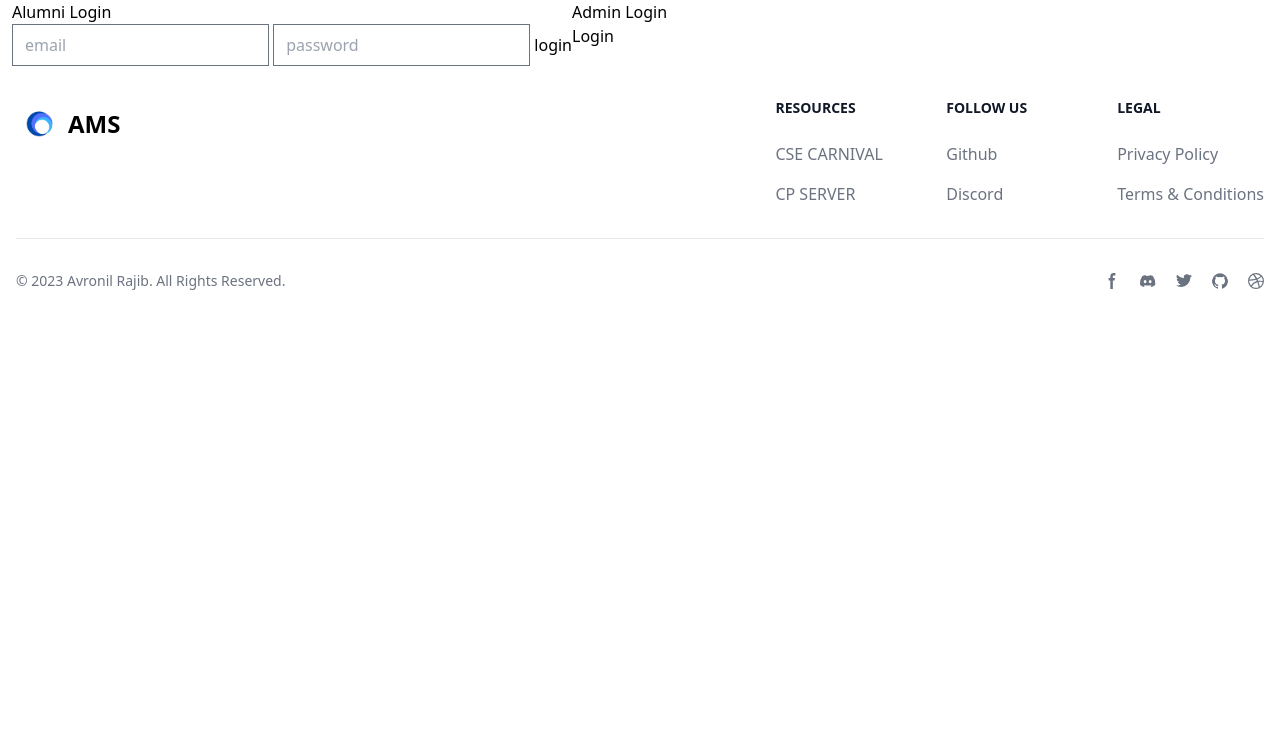
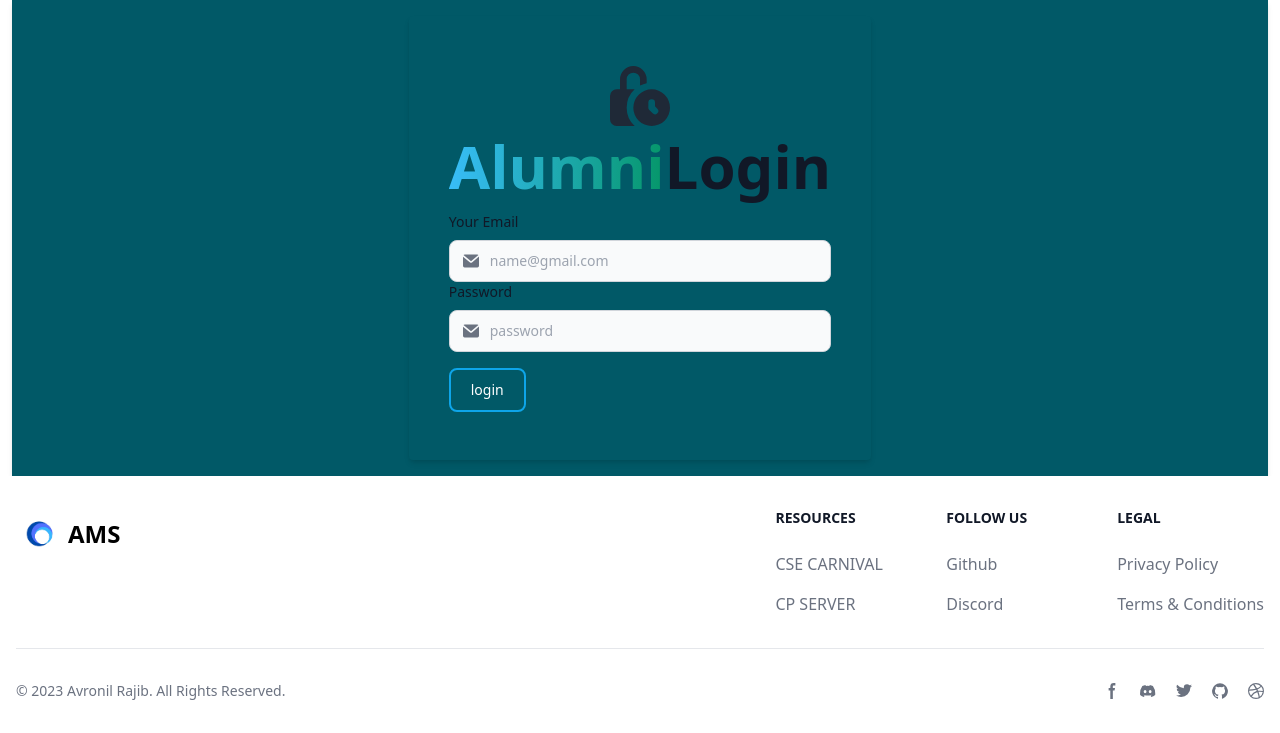
Before and after one commit to razibdash/AMS, a PHP site: page /alumni_login.php in a window 1280 px wide. Shown: the part 84-817 px from the top of the page. Before the commit the page ends 374 px from the top, so only its background shows below. Run offline with PHP 8.4, Linux system fonts and the light colour scheme; some libraries are stand-ins or nearby versions.

Commit message:
alumni login page style

```diff
--- a/alumni_login.php
+++ b/alumni_login.php
@@ -3,18 +3,42 @@
 ?>
   <div class="loginSection">
      <div class="container">
-       <div class="login-part flex">
-         <div class="admin-login">
-            <h1>Alumni Login</h1>
-              <form action="php_core/alumni_login.php" method="POST">
-                <input type="email" name="email" id="email" placeholder="email">
-                <input type="password" name="password" id="password" placeholder="password">
-                <input type="submit" value="login">
+     <div class="login-part bg-[#015967] shadow-md max-w-screen-xl flex flex-wrap items-center justify-center mx-auto p-4">
+         <div class="admin-login bg-[#015967] p-10 rounded scroll-p-5 shadow-md">
+            <svg class="w-20 h-20 m-auto text-gray-800 dark:text-white" aria-hidden="true" xmlns="http://www.w3.org/2000/svg" width="24" height="24" fill="currentColor" viewBox="0 0 24 24">
+              <path fill-rule="evenodd" d="M10 5a2 2 0 0 0-2 2v3h2.4A7.48 7.48 0 0 0 8 15.5a7.48 7.48 0 0 0 2.4 5.5H5a2 2 0 0 1-2-2v-7a2 2 0 0 1 2-2h1V7a4 4 0 1 1 8 0v1.15a7.446 7.446 0 0 0-1.943.685A.999.999 0 0 1 12 8.5V7a2 2 0 0 0-2-2Z" clip-rule="evenodd"/>
+              <path fill-rule="evenodd" d="M10 15.5a5.5 5.5 0 1 1 11 0 5.5 5.5 0 0 1-11 0Zm6.5-1.5a1 1 0 1 0-2 0v1.5a1 1 0 0 0 .293.707l1 1a1 1 0 0 0 1.414-1.414l-.707-.707V14Z" clip-rule="evenodd"/>
+            </svg>
+
+            <h1 class="mb-4 text-3xl font-extrabold text-gray-900 dark:text-white md:text-5xl lg:text-6xl"><span class="text-transparent bg-clip-text bg-gradient-to-r to-emerald-600 from-sky-400">Alumni</span>Login</h1>
+
+              <form class="max-w-sm mx-auto" action="" method="">
+              <label for="email-address-icon" class="block mb-2 text-sm font-medium text-gray-900 dark:text-white">Your Email</label>
+              <div class="relative">
+                  <div class="absolute inset-y-0 start-0 flex items-center ps-3.5 pointer-events-none">
+                    <svg class="w-4 h-4 text-gray-500 dark:text-gray-400" aria-hidden="true" xmlns="http://www.w3.org/2000/svg" fill="currentColor" viewBox="0 0 20 16">
+                      <path d="m10.036 8.278 9.258-7.79A1.979 1.979 0 0 0 18 0H2A1.987 1.987 0 0 0 .641.541l9.395 7.737Z"/>
+                      <path d="M11.241 9.817c-.36.275-.801.425-1.255.427-.428 0-.845-.138-1.187-.395L0 2.6V14a2 2 0 0 0 2 2h16a2 2 0 0 0 2-2V2.5l-8.759 7.317Z"/>
+                    </svg>
+                  </div>
+                  <input type="email" name="email" id="email" id="email-address-icon" class="bg-gray-50 border border-gray-300 text-gray-900 text-sm rounded-lg focus:ring-blue-500 focus:border-blue-500 block w-full ps-10 p-2.5  dark:bg-gray-700 dark:border-gray-600 dark:placeholder-gray-400 dark:text-white dark:focus:ring-blue-500 dark:focus:border-blue-500" placeholder="name@gmail.com" required>
+                </div>
+
+                <label for="email-address-icon" class="block mb-2 text-sm font-medium text-gray-900 dark:text-white">Password</label>
+                <div class="relative">
+                  <div class="absolute inset-y-0 start-0 flex items-center ps-3.5 pointer-events-none">
+                    <svg class="w-4 h-4 text-gray-500 dark:text-gray-400" aria-hidden="true" xmlns="http://www.w3.org/2000/svg" fill="currentColor" viewBox="0 0 20 16">
+                      <path d="m10.036 8.278 9.258-7.79A1.979 1.979 0 0 0 18 0H2A1.987 1.987 0 0 0 .641.541l9.395 7.737Z"/>
+                      <path d="M11.241 9.817c-.36.275-.801.425-1.255.427-.428 0-.845-.138-1.187-.395L0 2.6V14a2 2 0 0 0 2 2h16a2 2 0 0 0 2-2V2.5l-8.759 7.317Z"/>
+                    </svg>
+                  </div>
+                  <input type="password" name="password" id="password" id="email-address-icon" class="bg-gray-50 border border-gray-300 text-gray-900 text-sm rounded-lg focus:ring-blue-500 focus:border-blue-500 block w-full ps-10 p-2.5  dark:bg-gray-700 dark:border-gray-600 dark:placeholder-gray-400 dark:text-white dark:focus:ring-blue-500 dark:focus:border-blue-500" placeholder="password" required>
+                </div>
+
+                <input type="submit" class="mt-4
+                text-white bg-[#015967] hover:bg-[#015967] focus:ring-4 focus:bg-[#015967] font-medium rounded-lg text-sm px-5 py-2.5 me-2 mb-2 dark:bg-[#015967] dark:hover:bg-[#015967] focus:outline-none dark:focus:ring-blue-800 border-solid border-2 border-sky-500" value="login">
               </form>
           </div>
-         <div class="alumni-login">
-            <h1>Admin Login</h1>
-            <a href="login.php">Login</a>
          </div>
        </div>
      </div>
```
